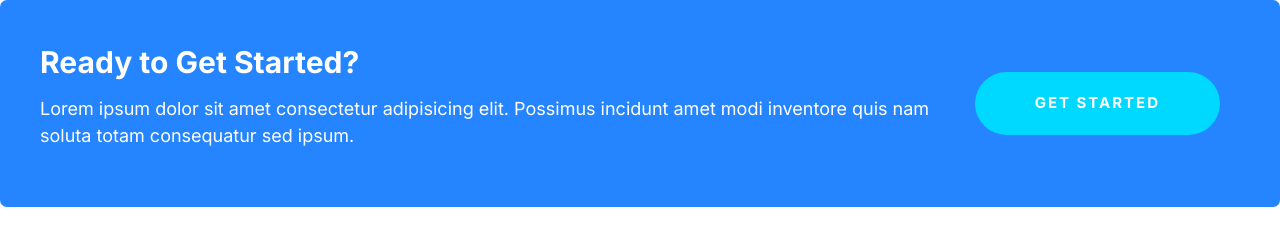
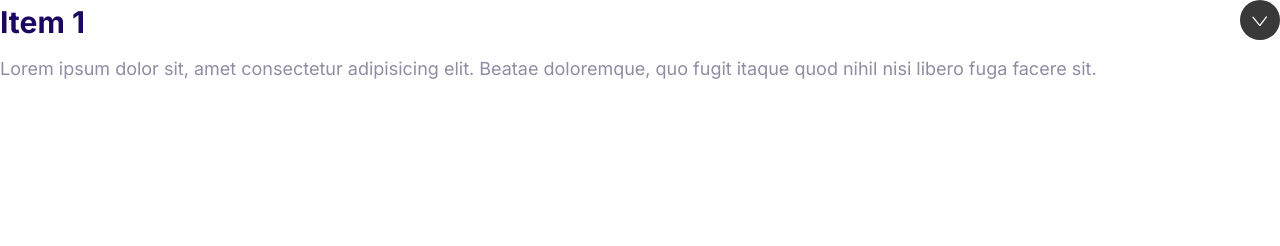
Before and after one commit to NguyenTrongTan82/nguyentrongtan, a plain HTML site: page index.html in a window 1280 px wide. Drawn offline with Linux system fonts and the light colour scheme.

Commit message:
collapsible.

```diff
--- a/css/styles.css
+++ b/css/styles.css
@@ -490,3 +490,31 @@ a {
   }
 
 }
+/* Collapsible  */
+
+.collapsible__header {
+  display: flex;
+  justify-content: space-between;
+}
+
+.collapsible__heading {
+  margin-top: 0;
+  font-size: 3rem;
+}
+.collapsible__chevron {
+  transform: rotate(-90deg);
+  transition: 0.3s;
+}
+.collapsible__content {
+  max-height: 0;
+  opacity: 0;
+  overflow: hidden;
+  transition: 0.3s;
+}
+.collapsible--expanded .collapsible__chevron{
+  transform: rotate(0);
+}
+.collapsible--expanded .collapsible__content{
+  max-height: 100vh;
+  opacity: 1;
+}
--- a/index.html
+++ b/index.html
@@ -14,14 +14,17 @@
     <title>Document</title>
   </head>
   <body">
-    <div class="callout callout--primary">
-      <div class="grid grid--1x2">
-        <div class="callout__content">
-          <h2 class="callout__heading">Ready to Get Started?</h2>
-          <p>Lorem ipsum dolor sit amet consectetur adipisicing elit. Possimus incidunt amet modi inventore quis nam soluta totam consequatur sed ipsum.</p>
-        </div>
-        <a href="#" class="btn btn--secondary btn--stretched">Get Started</a>
+    <div class="collapsible collapsible--expanded">
+      <header class="collapsible__header">
+        <h2 class="collapsible__heading">Item 1</h2>
+          <svg class="icon icon--white collapsible__chevron">
+            <use xlink:href="images/sprite.svg#chevron"></use>
+          </svg>
+      </header>
+      <div class="collapsible__content">
+        Lorem ipsum dolor sit, amet consectetur adipisicing elit. Beatae doloremque, quo fugit itaque quod nihil nisi libero fuga facere sit.
       </div>
     </div>
+    <script src="js/main.js"></script>
   </body>
 </html>
--- /dev/null
+++ b/js/main.js
@@ -0,0 +1,6 @@
+const collapsibles = document.querySelectorAll(".collapsible");
+collapsibles.forEach((item) =>
+  item.addEventListener("click", function () {
+    this.classList.toggle("collapsible--expanded");
+  })
+);
```
Also changed, not shown: components/collapsible.html (added, +13 -0 lines).
